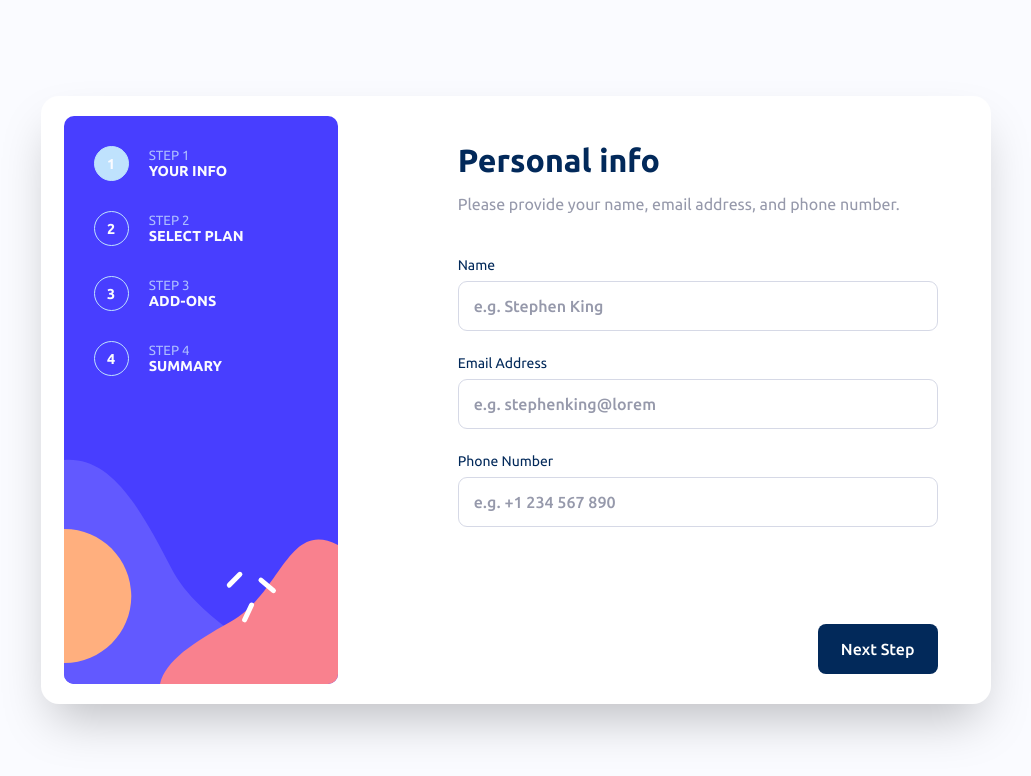
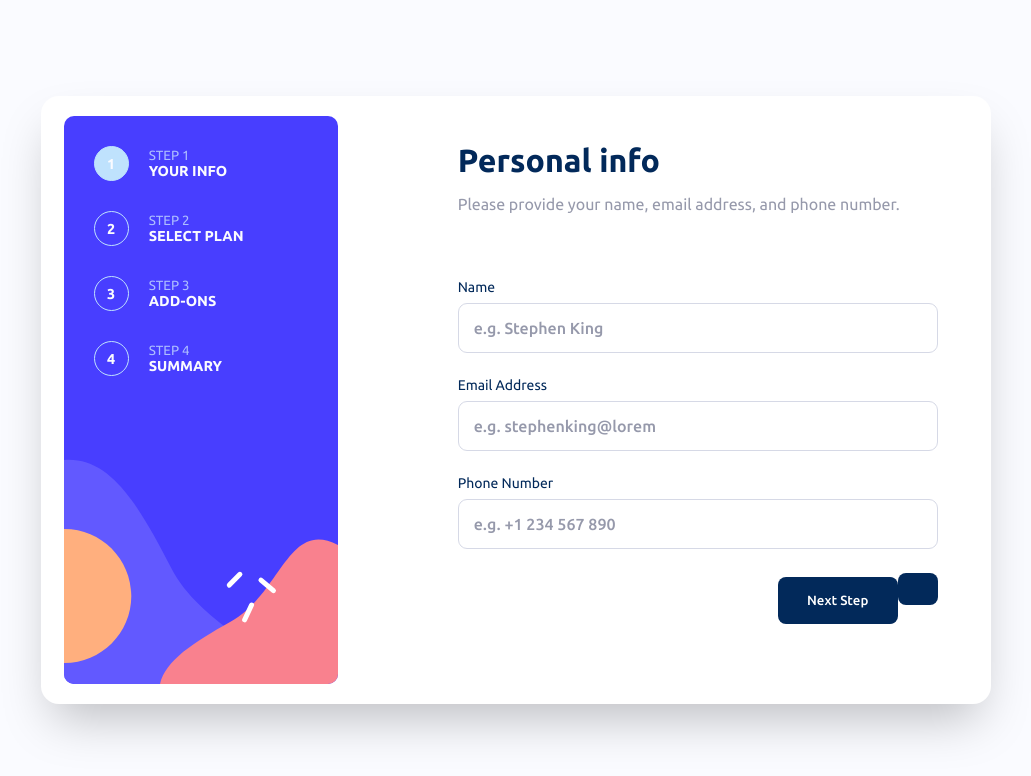
Before and after one commit to CipiVlad/multi_step_form, a React (Vite) app: page / in a window 1280 px wide. Shown: the top 776 px of the page, without its empty margins (124-1155 px from the left). Built offline with nearby package versions, Linux system fonts and the light colour scheme.

Commit message:
added submit button to personal info page

```diff
--- a/src/components/SideBar.scss
+++ b/src/components/SideBar.scss
@@ -123,8 +123,10 @@ right side main_container
             }
         }
 
-        a:nth-child(2) {
+        // a:nth-child(2)
+        .btn {
             text-decoration: none;
+            border-style: none;
             color: $neutralCoolGray;
             font-weight: 500;
             //smooth transition
--- a/src/components/SideBar.tsx
+++ b/src/components/SideBar.tsx
@@ -19,11 +19,11 @@ const SideBar = () => {
     useEffect(() => {
         const matchingStep = steps.find(step => step.endpoint === pathname);
         setActiveIndex(matchingStep ? steps.indexOf(matchingStep) : null);
-
         //for Thank You Page where all steps are completed
         if (!matchingStep) {
             setActiveIndex(3)
         }
+
 
     }, [pathname]);
 
--- a/src/components/page_cards/PersonalInfoCard.tsx
+++ b/src/components/page_cards/PersonalInfoCard.tsx
@@ -1,4 +1,4 @@
-import { Link } from "react-router-dom"
+import { Link, useNavigate } from "react-router-dom"
 import './PersonalInfoCard.scss'
 import { useEffect, useState } from "react"
 
@@ -14,10 +14,12 @@ type Props = {
 const PersonalInfoCard = ({ title, subtitle, nextStep, back, setItem, getItem }: Props) => {
     const [inputs, setInputs] = useState({})
 
+    const navigate = useNavigate()
+
     const handleChange = ({ target: { name, value } }: { target: { name: string, value: string } }) => setInputs(inputs => ({ ...inputs, [name]: value }));
 
-    //parse storage only when all inputfields are filled and pass them to addItem
-    useEffect(() => {
+    const handleSubmit = (event: { preventDefault: () => void; }) => {
+        event.preventDefault();
         if (inputs && inputs.name && inputs.email && inputs.phone) {
             try {
                 setItem(inputs, "person");
@@ -26,7 +28,23 @@ const PersonalInfoCard = ({ title, subtitle, nextStep, back, setItem, getItem }:
                 console.error("Error setting localStorage:", error);
             }
         }
-    }, [inputs]);
+
+        navigate(nextStep)
+
+
+    };
+
+    //parse storage only when all inputfields are filled and pass them to addItem
+    // useEffect(() => {
+    //     if (inputs && inputs.name && inputs.email && inputs.phone) {
+    //         try {
+    //             setItem(inputs, "person");
+
+    //         } catch (error) {
+    //             console.error("Error setting localStorage:", error);
+    //         }
+    //     }
+    // }, [inputs]);
 
     //persist storage in localstorage on page reload, and get it from localstorage to display it on page
     useEffect(() => {
@@ -47,7 +65,7 @@ const PersonalInfoCard = ({ title, subtitle, nextStep, back, setItem, getItem }:
                         <h1 className="title">{title}</h1>
                         <p className="subtitle">{subtitle}</p>
                     </div>
-                    <form className="form" >
+                    <form className="form" onSubmit={handleSubmit}>
                         <label htmlFor="name">Name
                         </label>
                         <input type="text" name="name" value={inputs.name || ""} onChange={handleChange}
@@ -59,11 +77,12 @@ const PersonalInfoCard = ({ title, subtitle, nextStep, back, setItem, getItem }:
                         <label htmlFor="phone">Phone Number</label>
                         <input type="tel" name="phone" value={inputs.phone || ""} onChange={handleChange}
                             id="phone" placeholder="e.g. +1 234 567 890" required />
+                        <nav className="navBar">
+                            <button type="submit" className="btn">Next Step</button>
+                            <Link to={`${back}`}>{back ? "Go Back" : ""}</Link>
+                            {/* <Link to={`${nextStep}`} className="btn">Next Step</Link> */}
+                        </nav>
                     </form>
-                    <nav className="navBar">
-                        <Link to={`${back}`}>{back ? "Go Back" : ""}</Link>
-                        <Link to={`${nextStep}`} className="btn">Next Step</Link>
-                    </nav>
                 </div>
             }
         </>
```
